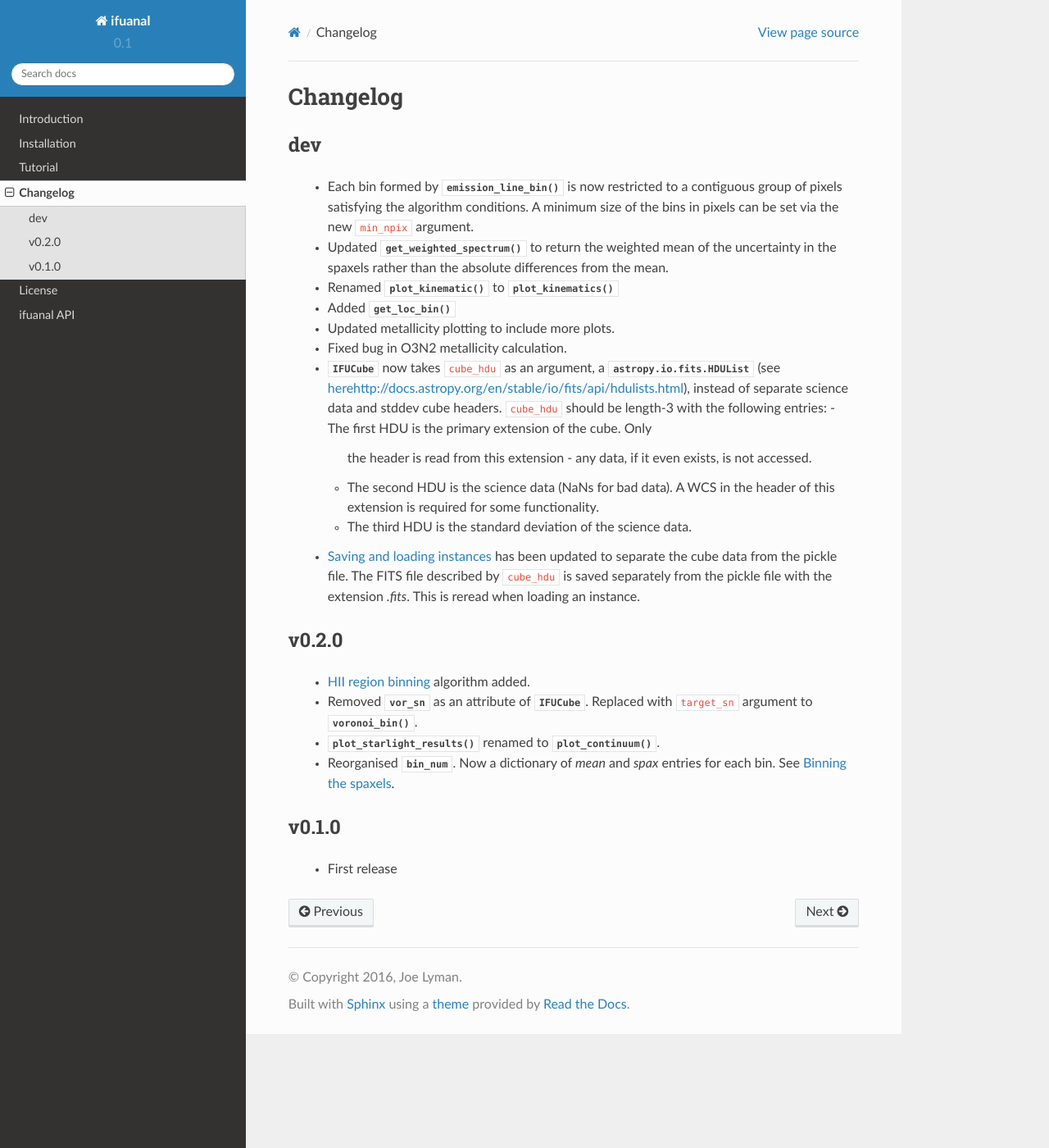
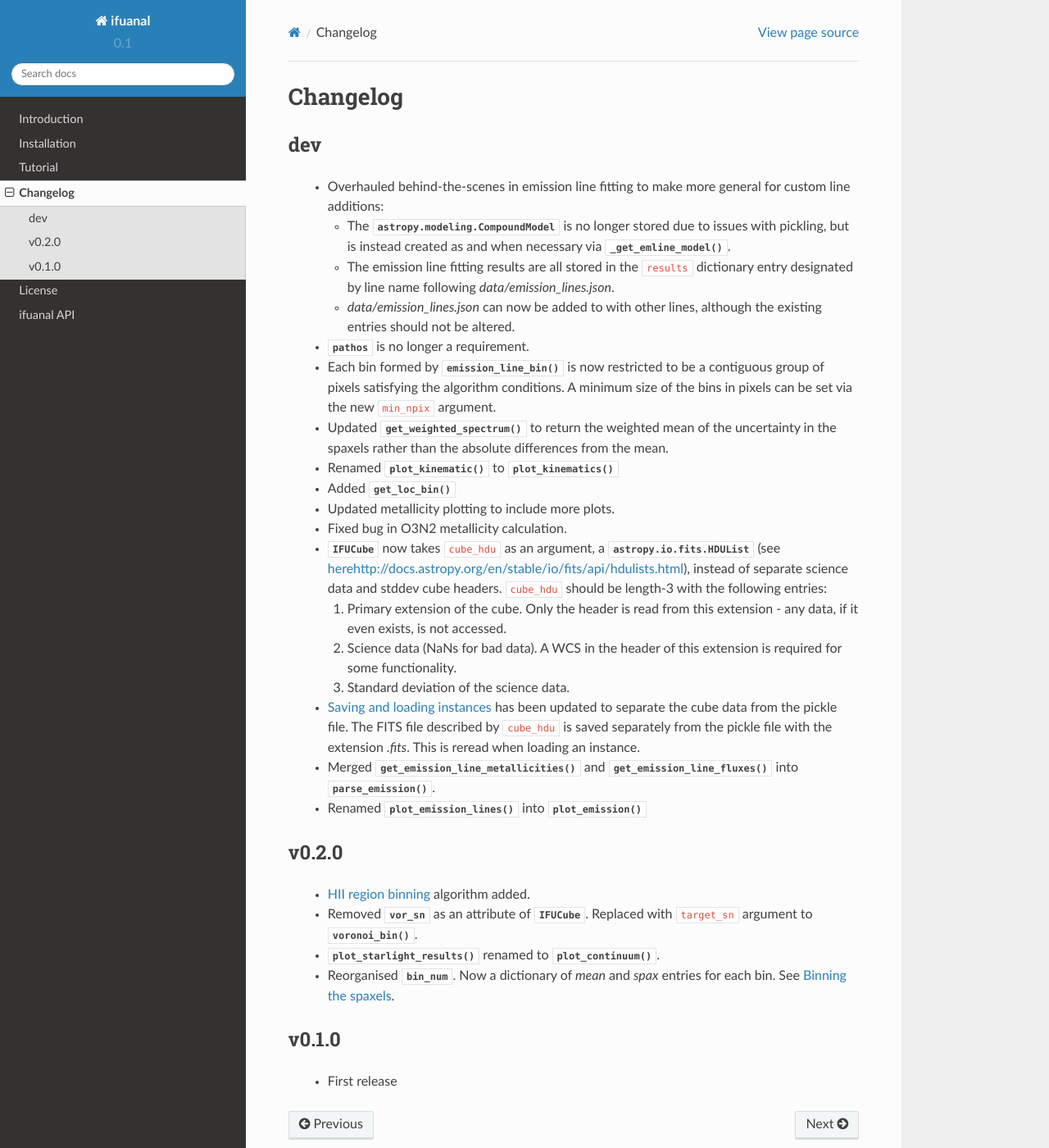
Before and after one commit to Lyalpha/ifuanal, a Sphinx documentation site: the page built from docs/changelog.rst, in a window 1280 px wide and 1400 px high. Shown: the whole window at 82% size. Built offline with Sphinx 7.4.7 and the Read the Docs theme 2.0.0, drawn with Linux system fonts in a browser that asks for light colours.

Commit message:
Update changelog

```diff
--- a/docs/changelog.rst
+++ b/docs/changelog.rst
@@ -3,8 +3,20 @@ Changelog
 
 dev
 ---
+ * Overhauled behind-the-scenes in emission line fitting to make more general
+   for custom line additions:
+
+   - The :class:`astropy.modeling.CompoundModel` is no longer stored due to
+     issues with pickling, but is instead created as and when necessary via
+     :func:`~ifuanal._get_emline_model`.
+   - The emission line fitting results are all stored in the ``results``
+     dictionary entry designated by line name following
+     `data/emission_lines.json`.
+   - `data/emission_lines.json` can now be added to with other lines, although
+     the existing entries should not be altered.
+ * :mod:`pathos` is no longer a requirement.
  * Each bin formed by :meth:`~ifuanal.IFUCube.emission_line_bin` is now
-   restricted to a contiguous group of pixels satisfying the algorithm
+   restricted to be a contiguous group of pixels satisfying the algorithm
    conditions. A minimum size of the bins in pixels can be set via the new
    ``min_npix`` argument.
  * Updated :meth:`~ifuanal.IFUCube.get_weighted_spectrum` to return the
@@ -19,16 +31,21 @@ dev
    http://docs.astropy.org/en/stable/io/fits/api/hdulists.html>`_), instead of
    separate science data and stddev cube headers. ``cube_hdu`` should be
    length-3 with the following entries:
-   - The first HDU is the primary extension of the cube. Only
-     the header is read from this extension - any data, if it even exists, is
-     not accessed.
-   - The second HDU is the science data (NaNs for bad data). A WCS in the
-     header of this extension is required for some functionality.
-   - The third HDU is the standard deviation of the science data.
+
+   1. Primary extension of the cube. Only the header is read from this
+      extension - any data, if it even exists, is not accessed.
+   2. Science data (NaNs for bad data). A WCS in the
+      header of this extension is required for some functionality.
+   3. Standard deviation of the science data.
  * :ref:`Saving and loading instances <saving-loading>` has been updated to
    separate the cube data from the pickle file. The FITS file described by
    ``cube_hdu`` is saved separately from the pickle file with the extension
    `.fits`. This is reread when loading an instance.
+ * Merged :meth:`get_emission_line_metallicities` and
+   :meth:`get_emission_line_fluxes` into
+   :meth:`~ifuanal.IFUCube.parse_emission`.
+ * Renamed :meth:`plot_emission_lines` into
+   :meth:`~ifuanal.IFUCube.plot_emission`
 
 v0.2.0
 ------
```
